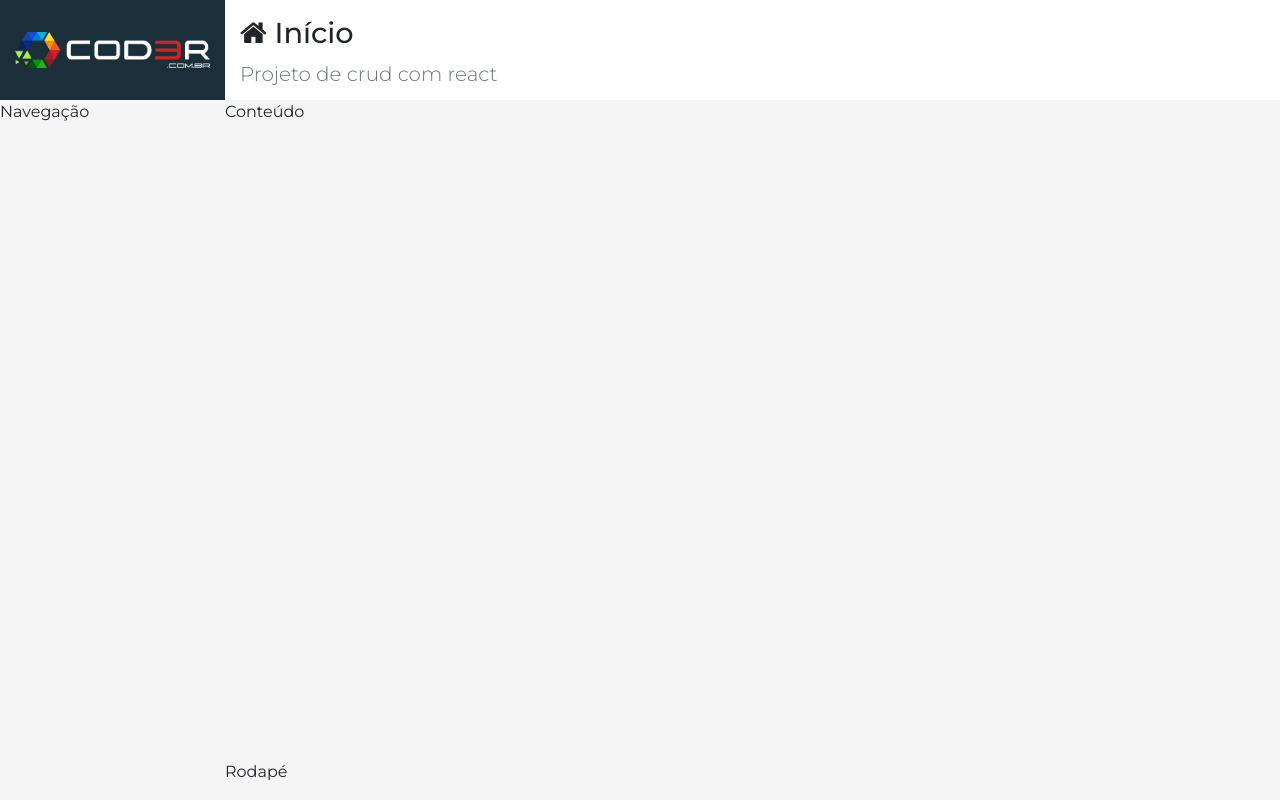
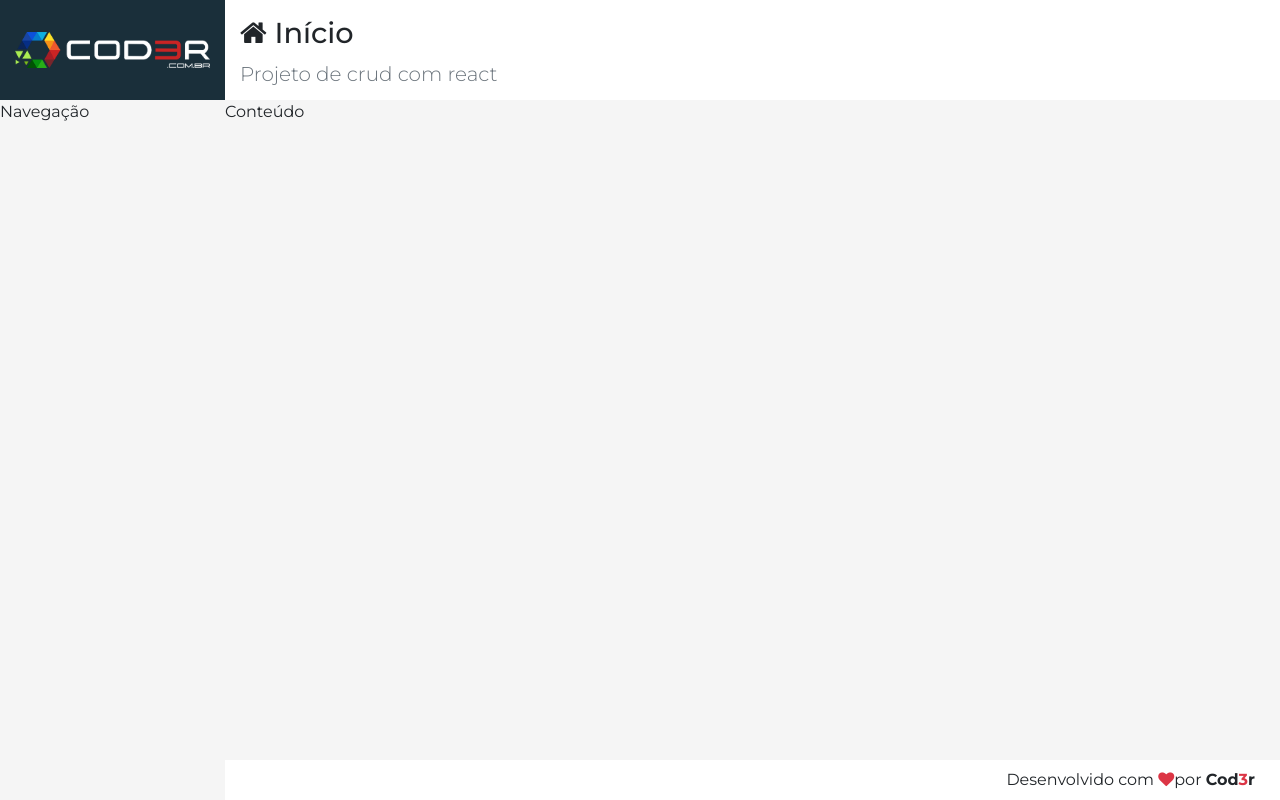
Before and after one commit to lucascs20182/crud-react-json-server, a React (Create React App) app in the folder frontend/: page / in a window 1280 px wide. Built offline with nearby package versions, Linux system fonts and the light colour scheme.

Commit message:
implementado o Footer

```diff
--- a/frontend/src/components/template/Footer.css
+++ b/frontend/src/components/template/Footer.css
@@ -0,0 +1,8 @@
+footer.footer {
+    display: flex;
+    align-items: center;
+    justify-content: flex-end;
+    padding: 0 25px;
+    background-color: #fff;
+    box-shadow: var(--shadow);
+}
--- a/frontend/src/components/template/Footer.jsx
+++ b/frontend/src/components/template/Footer.jsx
@@ -3,7 +3,10 @@
 
 const footer = props =>
     <footer className="footer">
-        Rodapé
+        <span>
+            Desenvolvido com <i className="fa fa-heart text-danger"> </i>
+            por <strong> Cod<span className="text-danger">3</span>r</strong>
+        </span>
     </footer>
 
 export default footer
```
Also changed, not shown: 1 other file (tests, documents, lock files or other folders).
